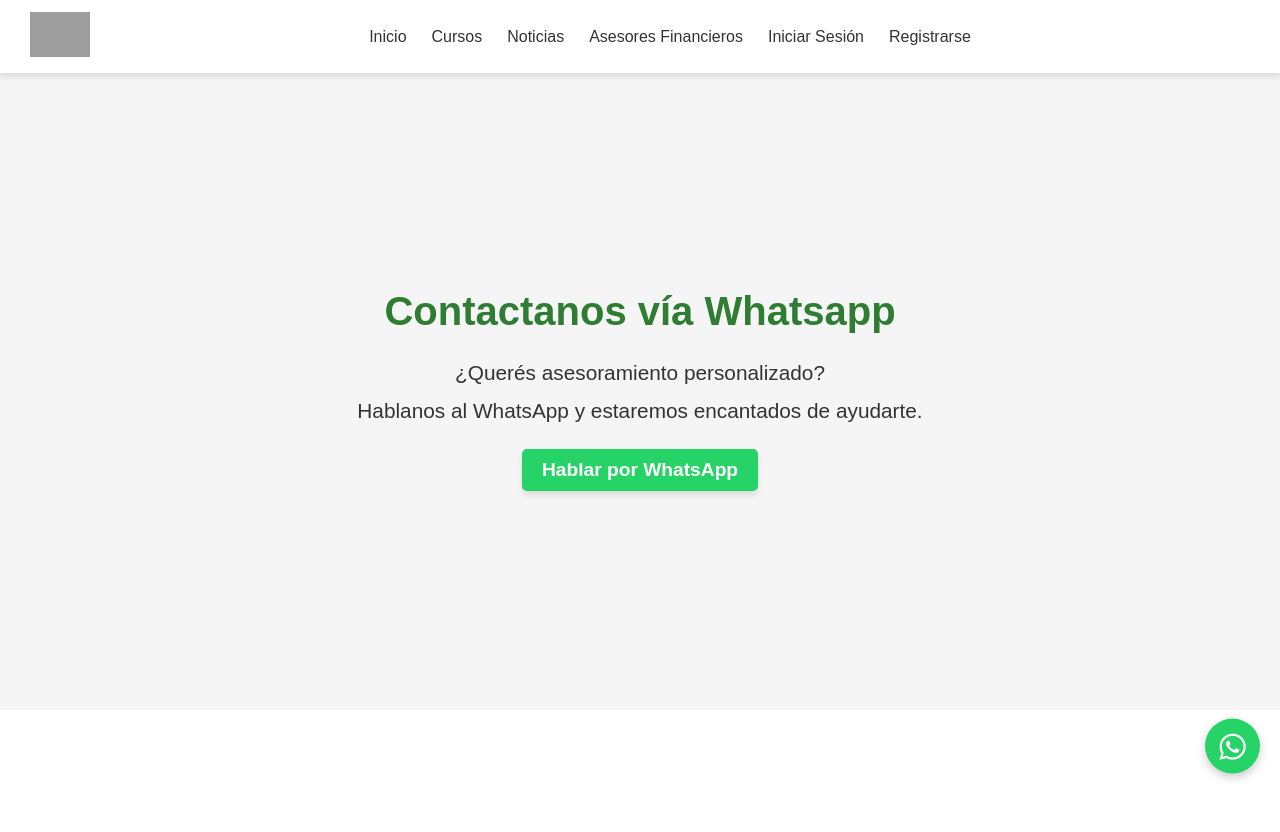
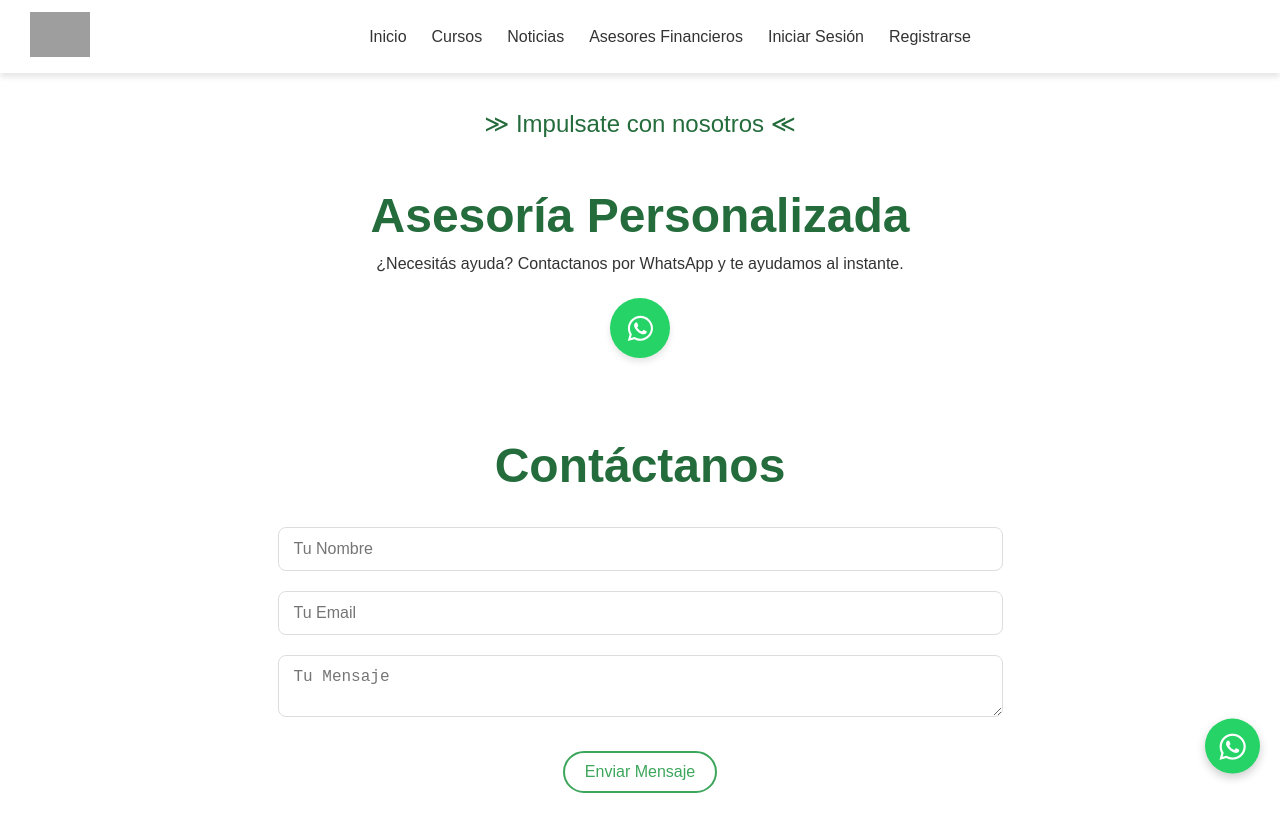
Before and after one commit to Tomas1995111/impulsoweb, a React (Create React App) app: page /asesores-financieros in a window 1280 px wide. Shown: the top 832 px of the page. Before the commit the page ends 800 px from the top, so only its background shows below. Built offline with nearby package versions, Linux system fonts and the light colour scheme; grey boxes are pictures that could not be loaded.

Commit message:
emailjs contacto asesores

```diff
--- a/package.json
+++ b/package.json
@@ -8,6 +8,7 @@
     "@testing-library/react": "^13.4.0",
     "@testing-library/user-event": "^13.5.0",
     "axios": "^1.7.9",
+    "emailjs-com": "^3.2.0",
     "react": "^19.0.0",
     "react-dom": "^19.0.0",
     "react-icons": "^5.5.0",
--- /dev/null
+++ b/src/components/ContactForm.js
@@ -0,0 +1,101 @@
+import React, { useState } from 'react';
+import emailjs from 'emailjs-com';
+import './styles/ContactForm.css';
+
+const ContactForm = () => {
+  const [formData, setFormData] = useState({
+    name: '',
+    email: '',
+    message: ''
+  });
+
+  const [status, setStatus] = useState(null);
+
+  const handleInputChange = (e) => {
+    const { name, value } = e.target;
+    setFormData((prevState) => ({
+      ...prevState,
+      [name]: value
+    }));
+  };
+
+  const sendEmail = (e) => {
+    e.preventDefault();
+
+
+    emailjs.sendForm(
+      'service_yuq2flb',
+      'template_f0t9vwp',
+      e.target,
+      '7RsFRXEjMDRw9e1OS'
+    )
+    .then((result) => {
+      console.log('SUCCESS!', result.text);
+      setStatus('success');
+
+      setFormData({ name: '', email: '', message: '' });
+    }, (error) => {
+      console.log('FAILED...', error.text);
+      setStatus('error');
+    });
+   // Envío 2: Mensaje a tu correo con los datos del usuario
+   emailjs.sendForm(
+    'service_yuq2flb',
+    'template_yra4xs8',
+    e.target,
+    '7RsFRXEjMDRw9e1OS'
+  ).then(() => {
+    console.log('Correo al admin enviado correctamente');
+    setStatus('success');
+    setFormData({ name: '', email: '', message: '' });
+  }).catch((error) => {
+    console.log('Error al enviar al admin:', error);
+    setStatus('error');
+  });
+};
+
+
+  return (
+    <form onSubmit={sendEmail} className="contact-form">
+      <h2>Contáctanos</h2>
+      {status === 'success' && (
+        <p className="success-message">
+          ¡Tu mensaje ha sido enviado! Te contactaremos pronto.
+        </p>
+      )}
+      {status === 'error' && (
+        <p className="error-message">
+          Hubo un error al enviar el mensaje. Intenta nuevamente.
+        </p>
+      )}
+
+      <input
+        type="text"
+        name="name"
+        placeholder="Tu Nombre"
+        value={formData.name}
+        onChange={handleInputChange}
+        required
+      />
+      <input
+        type="email"
+        name="email"
+        placeholder="Tu Email"
+        value={formData.email}
+        onChange={handleInputChange}
+        required
+      />
+      <textarea
+        name="message"
+        placeholder="Tu Mensaje"
+        value={formData.message}
+        onChange={handleInputChange}
+        required
+      ></textarea>
+
+      <button type="submit" className="view-more-button">Enviar Mensaje</button>
+    </form>
+  );
+};
+
+export default ContactForm;
--- /dev/null
+++ b/src/components/styles/ContactForm.css
@@ -0,0 +1,58 @@
+.contact-form {
+    width: 100%;
+    max-width:800px;
+    margin: 40px auto;
+    padding: 40px 30px;
+
+  }
+
+  .contact-form h2 {
+    font-size: 3rem;
+    font-weight: 600;
+    color: #246C3C;
+    margin-bottom: 24px;
+    text-align: center;
+  }
+
+
+  .success-message,
+  .error-message {
+    margin-bottom: 15px;
+    text-align: center;
+    font-size: 1.1rem;
+    font-weight: 500;
+  }
+
+  .success-message {
+    color: #2e7d32;
+  }
+
+  .error-message {
+    color: #d32f2f;
+  }
+
+
+  .contact-form input,
+  .contact-form textarea {
+    width: 100%;
+    padding: 12px 15px;
+    margin: 10px 0;
+    border-radius: 8px;
+    border: 1px solid #ddd;
+    font-size: 1rem;
+    transition: border-color 0.3s ease, box-shadow 0.3s ease;
+  }
+
+
+  .contact-form input:focus,
+  .contact-form textarea:focus {
+    outline: none;
+    border-color: #246C3C;
+    box-shadow: 0 0 4px rgba(36, 108, 60, 0.2);
+  }
+
+  .view-more-button{
+    display: block;
+    margin: 20px auto;
+
+  }
--- a/src/pages/FinancialAdvisors.js
+++ b/src/pages/FinancialAdvisors.js
@@ -1,21 +1,24 @@
 import React from 'react';
 import './styles/FinancialAdvisors.css';
-
+import { FaWhatsapp } from 'react-icons/fa';
+import ContactForm from '../components/ContactForm';
 const FinancialAdvisors = () => {
   return (
     <div className="financial-advisors-container">
-      <h1>Contactanos vía Whatsapp</h1>
-      <p>
-        ¿Querés asesoramiento personalizado? <br />
-        Hablanos al WhatsApp y estaremos encantados de ayudarte.
-      </p>
+        <p className="subtitle">≫ Impulsate con nosotros ≪</p>
+      <h1>Asesoría Personalizada</h1>
+      <p>¿Necesitás ayuda? Contactanos por WhatsApp y te ayudamos al instante.</p>
       <a
         href="https://wa.me/YOUR_PHONE_NUMBER"
         target="_blank"
         rel="noopener noreferrer"
+        className="whatsapp-btn"
       >
-        Hablar por WhatsApp
+        <FaWhatsapp className="whatsapp-icon" />
       </a>
+      <div className="contact-form-container">
+        <ContactForm />
+      </div>
     </div>
   );
 };
--- a/src/pages/styles/FinancialAdvisors.css
+++ b/src/pages/styles/FinancialAdvisors.css
@@ -1,42 +1,56 @@
-/* src/styles/FinancialAdvisors.css */
 .financial-advisors-container {
   display: flex;
   flex-direction: column;
-    justify-content: center;
   align-items: center;
+  background-color: #fff;
   min-height: 80vh;
-    background-color: #f5f5f5; /* Fondo claro */
-    padding: 20px;
+  padding: 40px 20px;
+  text-align: center;
 }
 
-  .financial-advisors-container h1 {
-    font-size: 2.5rem;
-    color: #2e7d32; /* Verde oscuro profesional */
-    margin-bottom: 20px;
+
+.subtitle {
+  font-size: 1.5rem;
+  color: #246C3C;
+  margin-bottom: 50px;
 }
 
-  .financial-advisors-container p {
-    font-size: 1.3rem;
-    color: #333; /* Texto neutro */
-    text-align: center;
-    line-height: 1.8;
+
+.financial-advisors-container h1 {
+  font-size: 3rem;
+  color: #246C3C;
+  margin-bottom: 12px;
 }
 
-  .financial-advisors-container a {
-    display: inline-block;
-    margin-top: 20px;
-    padding: 10px 20px;
-    font-size: 1.2rem;
-    font-weight: bold;
-    color: #fff; /* Blanco para el texto */
-    background-color: #25D366; /* Verde oficial de WhatsApp */
-    border-radius: 5px;
+.description {
+  font-size: 1rem;
+  color: #555;
+  max-width: 600px;
+  line-height: 1.6;
+  margin: 0 auto 30px;
+}
+
+.whatsapp-btn {
+  display: flex;
+  align-items: center;
+  justify-content: center;
+  margin-top: 25px;
+  font-size: 1.8rem;
+  color: #fff;
+  background-color: #25D366;
+  border-radius: 50%;
+  width: 60px;
+  height: 60px;
   text-decoration: none;
   transition: background-color 0.3s ease, transform 0.2s ease;
   box-shadow: 0 4px 6px rgba(0, 0, 0, 0.1);
 }
 
-  .financial-advisors-container a:hover {
-    background-color: #1b9e54; /* Verde más oscuro */
-    transform: scale(1.05); /* Efecto de zoom */
+.whatsapp-btn:hover {
+  background-color: #1b9e54;
+  transform: scale(1.05);
 }
+
+.whatsapp-icon {
+  margin: auto;
+}
```
Also changed, not shown: 1 other file (tests, documents, lock files or other folders). Lines whose indentation alone changed are shown as unchanged.
